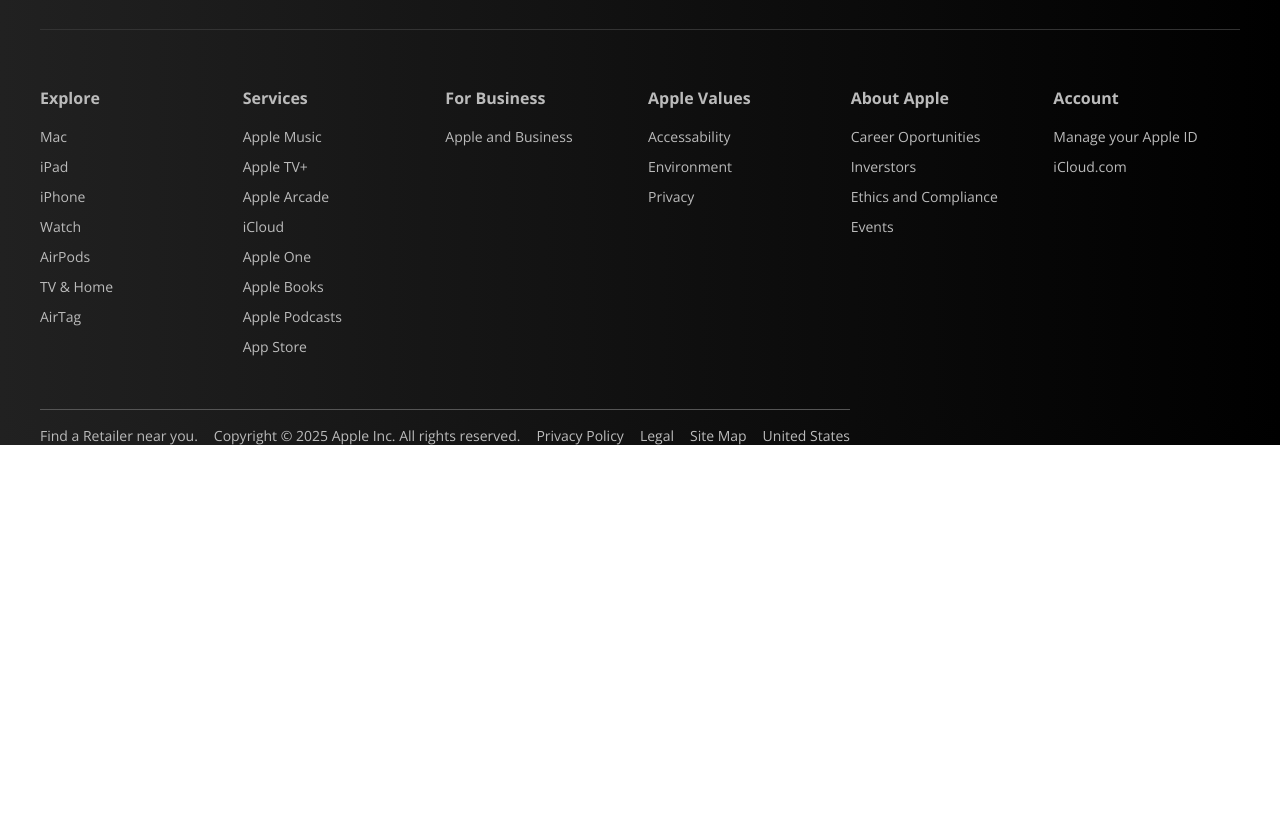
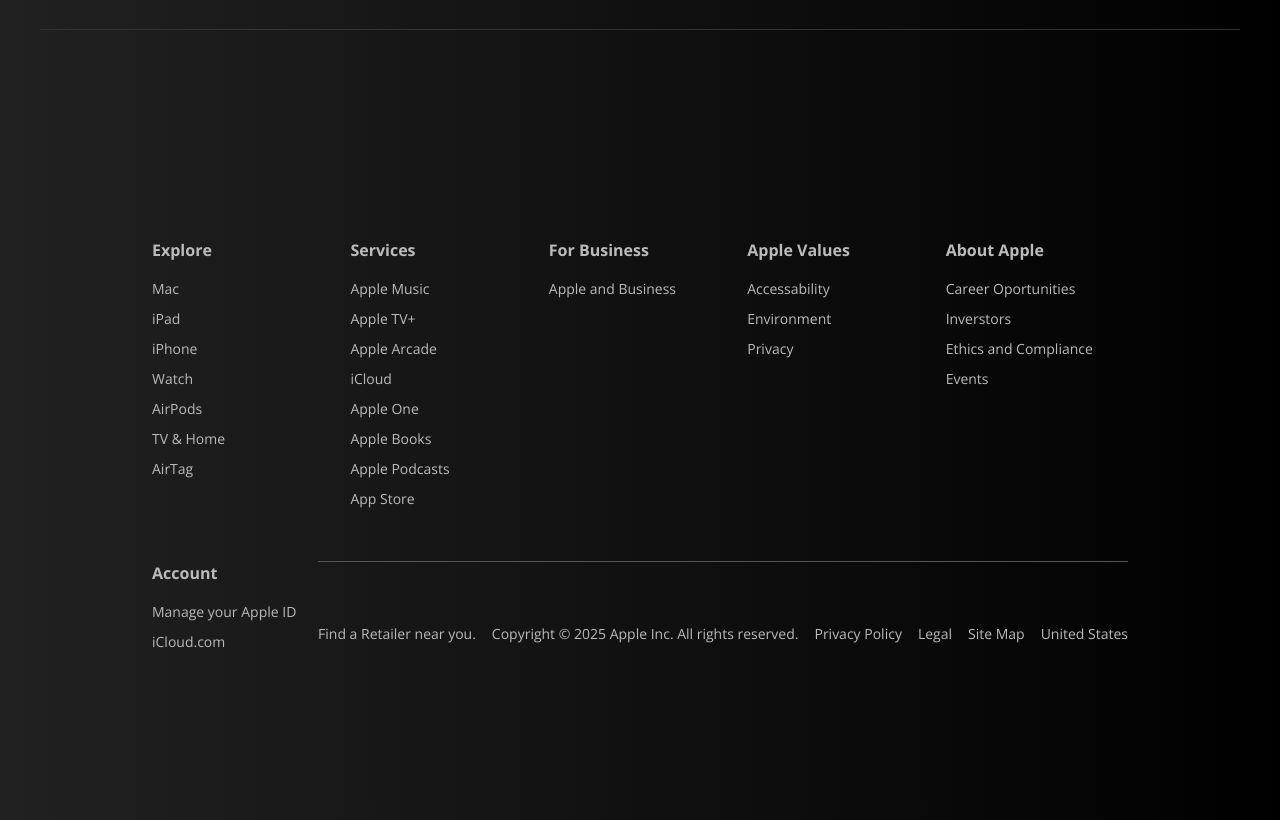
Before and after one commit to Deairusp/MacBook_Pro_Website, a plain HTML site: page index.html in a window 1280 px wide. Shown: the part 1344-2164 px from the top of the page. Before the commit the page ends 1789 px from the top, so only its background shows below. Drawn offline with nearby package versions, Linux system fonts and the light colour scheme.

Commit message:
added padding to footer middle

```diff
--- a/style.css
+++ b/style.css
@@ -513,9 +513,11 @@ position: initial;
     align-items: center;
     gap: 0.5rem;
     font-size: 0.875rem;
+     color: #bbbbbb;
 }
 .footer__breadcrumbs a.cart-count:hover {
     text-decoration: underline;
+
 }
 
 .footer__middle {
@@ -523,6 +525,7 @@ position: initial;
     flex-direction: column;
     flex-wrap: wrap;
     text-align: center;
+    padding: 9.5rem;
     gap: 1rem;
     margin-bottom: 1rem;
     opacity: 0;
@@ -570,6 +573,7 @@ position: initial;
    text-align: center;
    flex-direction: column;
    align-items: center;
+   justify-content: space-around;
    gap: 1rem;
    opacity: 0;
    transform: translateY(20px);
```
Also changed, not shown: index.html (+1 -0 lines).
